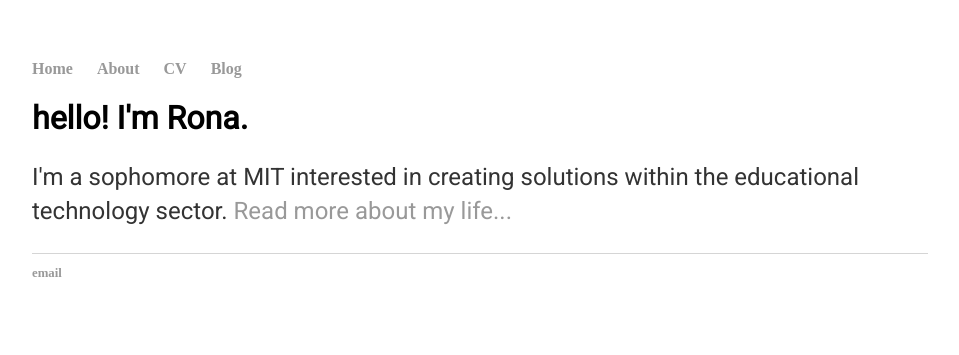
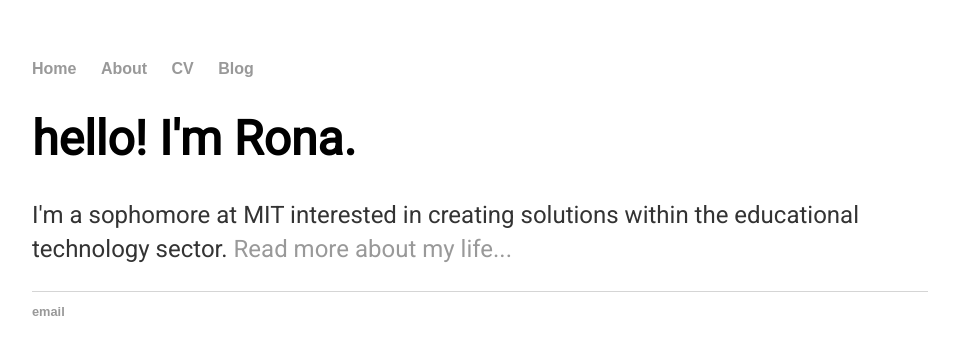
Before and after one commit to ronayw/ronayw.github.io, a Jekyll site: the page built from index.html, in a window 1280 px wide. Shown: the top 355 px of the page, without its empty margins (160-1119 px from the left). Built offline with Jekyll 4.4.1, drawn with Linux system fonts in a browser that asks for light colours.

Commit message:
Update main.css

```diff
--- a/css/main.css
+++ b/css/main.css
@@ -1,15 +1,11 @@
-/* @font-face {
-  font-family: 'BeatrixAntiqua';
-  src: url('BeatrixAntiqua-Thin Trial.ttf');
-  font-weight: normal;
- } */
+
 
 body {
     margin: 60px auto;
     width: 70%;
 }
 nav ul, footer ul {
-    font-family:'BeatrixAntiqua', 'Sans-Serif';
+    font-family:'Dosis', sans-serif;
     padding: 0px;
     list-style: none;
     font-weight: bold;
@@ -26,12 +22,12 @@ a:hover {
     text-decoration: underline;
 }
 
-/*h1, h2, h3, h4 { font-family: 'BeatrixAntiqua', 'Sans-Serif'; }
+h1, h2, h3, h4 { font-family: 'Dosis', sans-serif; }
 h1 { font-size: 3em;  }
 h2 { font-size: 2.7em; }
 h3 { font-size: 2.3em; }
 h4 { font-size: 1.9em; }
-*/
+
 p {
     font-size: 1.5em;
     line-height: 1.4em;
```
